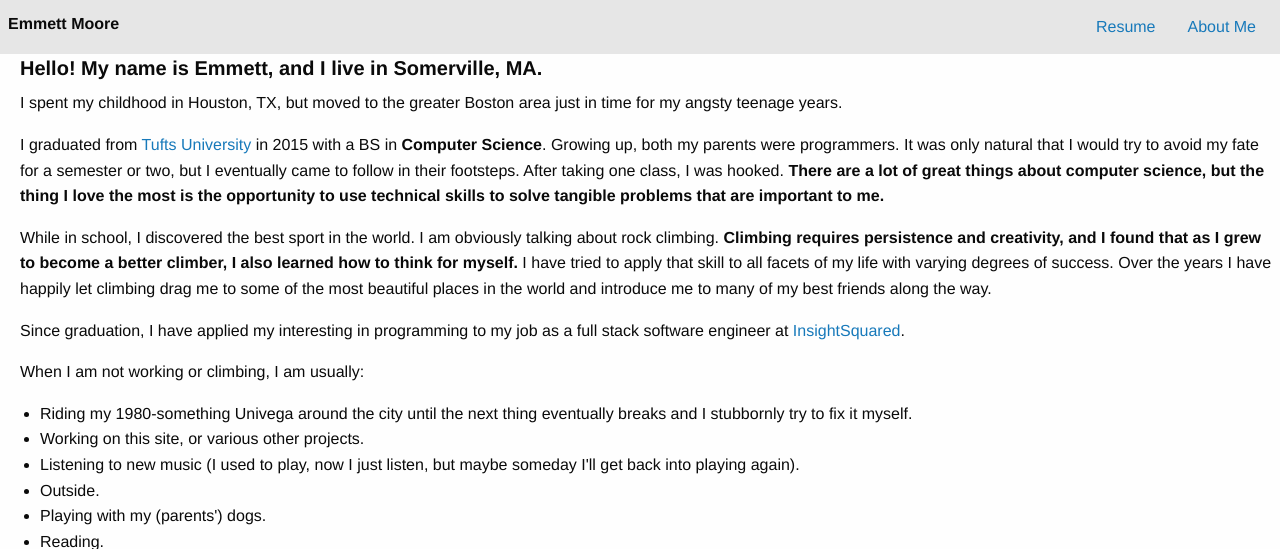
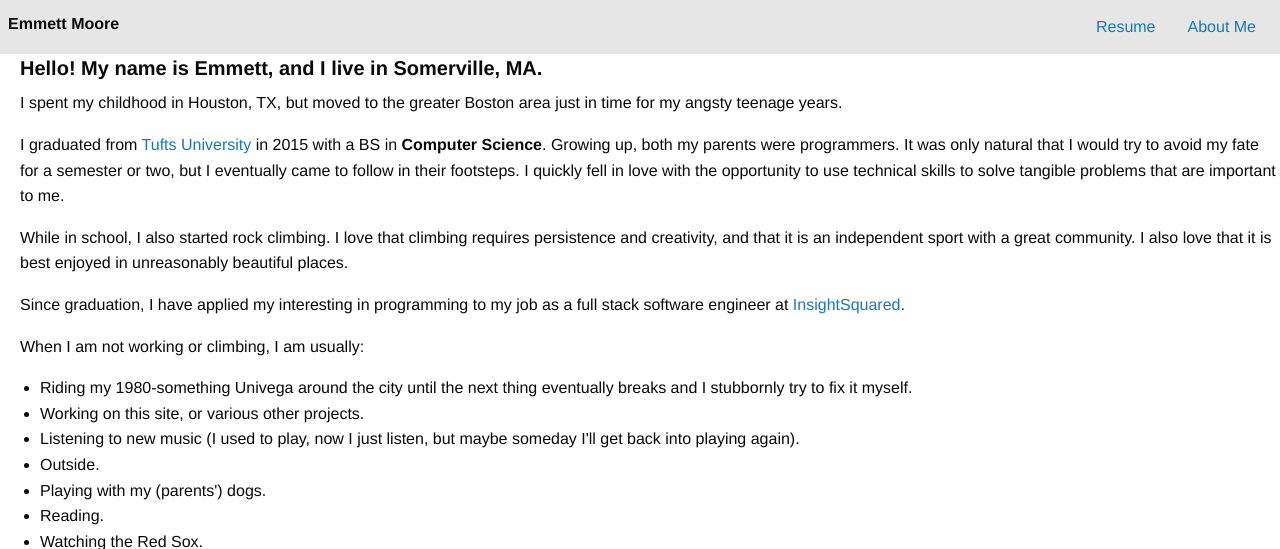
Before and after one commit to emmettmoore/personal-site, a Django app: page / in a window 1280 px wide. Shown: the top 549 px of the page. Run offline with Django 3.2, Linux system fonts and the light colour scheme; style sheets or scripts are compiled from the project's sources; some libraries are stand-ins or nearby versions.

Commit message:
text update

```diff
--- a/main/templates/main/home.html
+++ b/main/templates/main/home.html
@@ -13,10 +13,10 @@
         I spent my childhood in Houston, TX, but moved to the greater Boston area just in time for my angsty teenage years.
       </p>
       <p>
-      I graduated from <a href="https://www.tufts.edu">Tufts University</a> in 2015 with a BS in <strong>Computer Science</strong>. Growing up, both my parents were programmers. It was only natural that I would try to avoid my fate for a semester or two, but I eventually came to follow in their footsteps. After taking one class, I was hooked. <strong>There are a lot of great things about computer science, but the thing I love the most is the opportunity to use technical skills to solve tangible problems that are important to me.</strong>
+        I graduated from <a href="https://www.tufts.edu">Tufts University</a> in 2015 with a BS in <strong>Computer Science</strong>. Growing up, both my parents were programmers. It was only natural that I would try to avoid my fate for a semester or two, but I eventually came to follow in their footsteps. I quickly fell in love with the opportunity to use technical skills to solve tangible problems that are important to me.
       </p>
       <p>
-        While in school, I discovered the best sport in the world. I am obviously talking about rock climbing. <strong>Climbing requires persistence and creativity, and I found that as I grew to become a better climber, I also learned how to think for myself.</strong> I have tried to apply that skill to all facets of my life with varying degrees of success. Over the years I have happily let climbing drag me to some of the most beautiful places in the world and introduce me to many of my best friends along the way.
+        While in school, I also started rock climbing. I love that climbing requires persistence and creativity, and that it is an independent sport with a great community. I also love that it is best enjoyed in unreasonably beautiful places.
       </p>
       <p>
         Since graduation, I have applied my interesting in programming to my job as a full stack software engineer at <a href="https://www.insightsquared.com" target="_blank">InsightSquared</a>.
```
